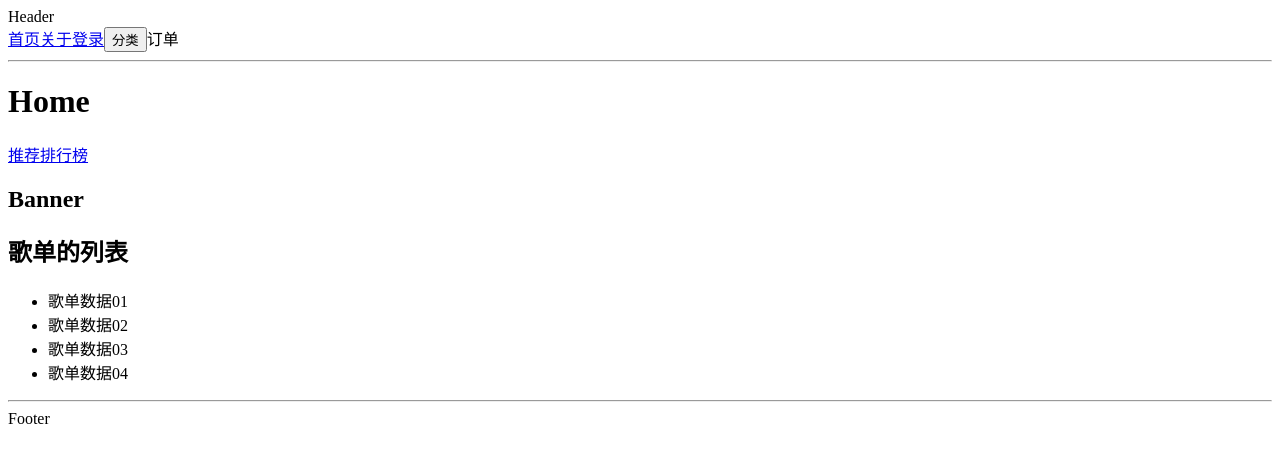
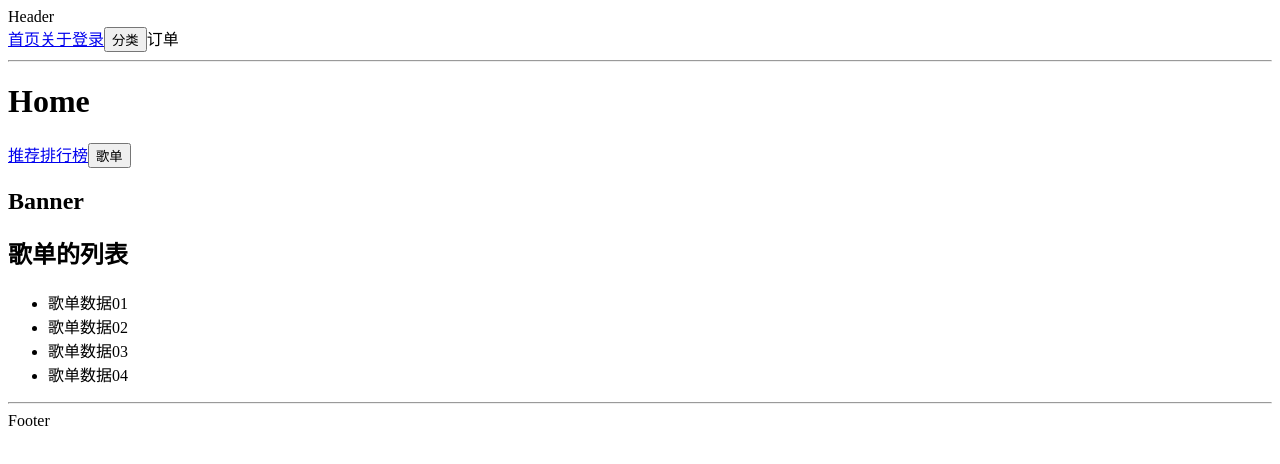
Before and after one commit to leafjava/coderwhy08_learn_reactrouter, a React (Create React App) app: page /#/home/recommend in a window 1280 px wide. Shown: the top 464 px of the page. Built offline with nearby package versions, Linux system fonts and the light colour scheme.

Commit message:
1571_day87_Redux核心原理-React路由-Hooks-10_(掌握)Router-withRouter的高阶组件封

```diff
--- a/src/App.jsx
+++ b/src/App.jsx
@@ -9,6 +9,7 @@ import HomeRecommend from './pages/HomeRecommend'
 import HomeRanking from './pages/HomeRanking'
 import Order from './pages/Order'
 import Category from './pages/Category'
+import HomeSongMenu from './pages/HomeSongMenu'
 
 export function App(props) {
   const navigate = useNavigate()
@@ -53,6 +54,7 @@ export function App(props) {
             <Route path='/home' element={<Navigate to="/home/recommend"></Navigate>}></Route>
             <Route path='/home/recommend' element={<HomeRecommend/>}></Route>
             <Route path='/home/ranking' element={<HomeRanking/>}></Route>
+            <Route path='/home/songmenu' element={<HomeSongMenu/>}></Route>
           </Route>
           <Route path='/about' element={<About/>}></Route>
           <Route path='/login' element={<Login/>}></Route>
--- a/src/pages/Home.jsx
+++ b/src/pages/Home.jsx
@@ -1,7 +1,21 @@
 import React, { PureComponent } from 'react'
-import {Route,Routes, Link,NavLink, Navigate, Outlet} from 'react-router-dom'
+import {Route,Routes, Link,NavLink, Navigate, Outlet, useNavigate} from 'react-router-dom'
+import { withRouter } from './hoc'
 
 export class Home extends PureComponent {
+  // const navigate = useNavigate()
+
+  // function navigateTo(path){
+  //   console.log(path)
+  //   navigate(path)
+  // }
+  navigateTo(path){
+    console.log(path)
+    // console.log(this.props.router)
+    const {navigate} = this.props.router
+    navigate(path)
+  }
+
   render() {
     return (
       <div>
@@ -9,6 +23,7 @@ export class Home extends PureComponent {
         <div className='home-nav'>
           <Link to="/home/recommend">推荐</Link>
           <Link to="/home/ranking">排行榜</Link>
+          <button onClick={e => this.navigateTo("/home/songmenu")}>歌单</button>
         </div>
 
         {/* 占位的组件 */}
@@ -19,4 +34,21 @@ export class Home extends PureComponent {
   }
 }
 
-export default Home
+// 高阶组件:函数
+// function withRouter(WrapperComponent){
+//   // class NewComponent extends PureComponent {
+//   //   render(){
+//   //     return <wrapperComponent  {...this.props} router={navigate}/>
+//   //   }
+//   // }
+
+//   // return <NewComponent/>
+//   return function(props){
+//     const navigate = useNavigate()
+
+//     const router = { navigate }
+//     return <WrapperComponent {...props} router={router}/>
+//   }
+// }
+
+export default withRouter(Home)
--- /dev/null
+++ b/src/pages/HomeSongMenu.jsx
@@ -0,0 +1,13 @@
+import React, { PureComponent } from 'react'
+
+export class HomeSongMenu extends PureComponent {
+  render() {
+    return (
+      <div>
+        <h1>Home Song Menu</h1>
+      </div>
+    )
+  }
+}
+
+export default HomeSongMenu
--- /dev/null
+++ b/src/pages/hoc/index.js
@@ -0,0 +1,5 @@
+import withRouter from "./with_router";
+
+export {
+  withRouter
+}
--- /dev/null
+++ b/src/pages/hoc/with_router.js
@@ -0,0 +1,18 @@
+import {useNavigate} from 'react-router-dom'
+function withRouter(WrapperComponent){
+  // class NewComponent extends PureComponent {
+  //   render(){
+  //     return <wrapperComponent  {...this.props} router={navigate}/>
+  //   }
+  // }
+
+  // return <NewComponent/>
+  return function(props){
+    const navigate = useNavigate()
+
+    const router = { navigate }
+    return <WrapperComponent {...props} router={router}/>
+  }
+}
+
+export default withRouter
```
